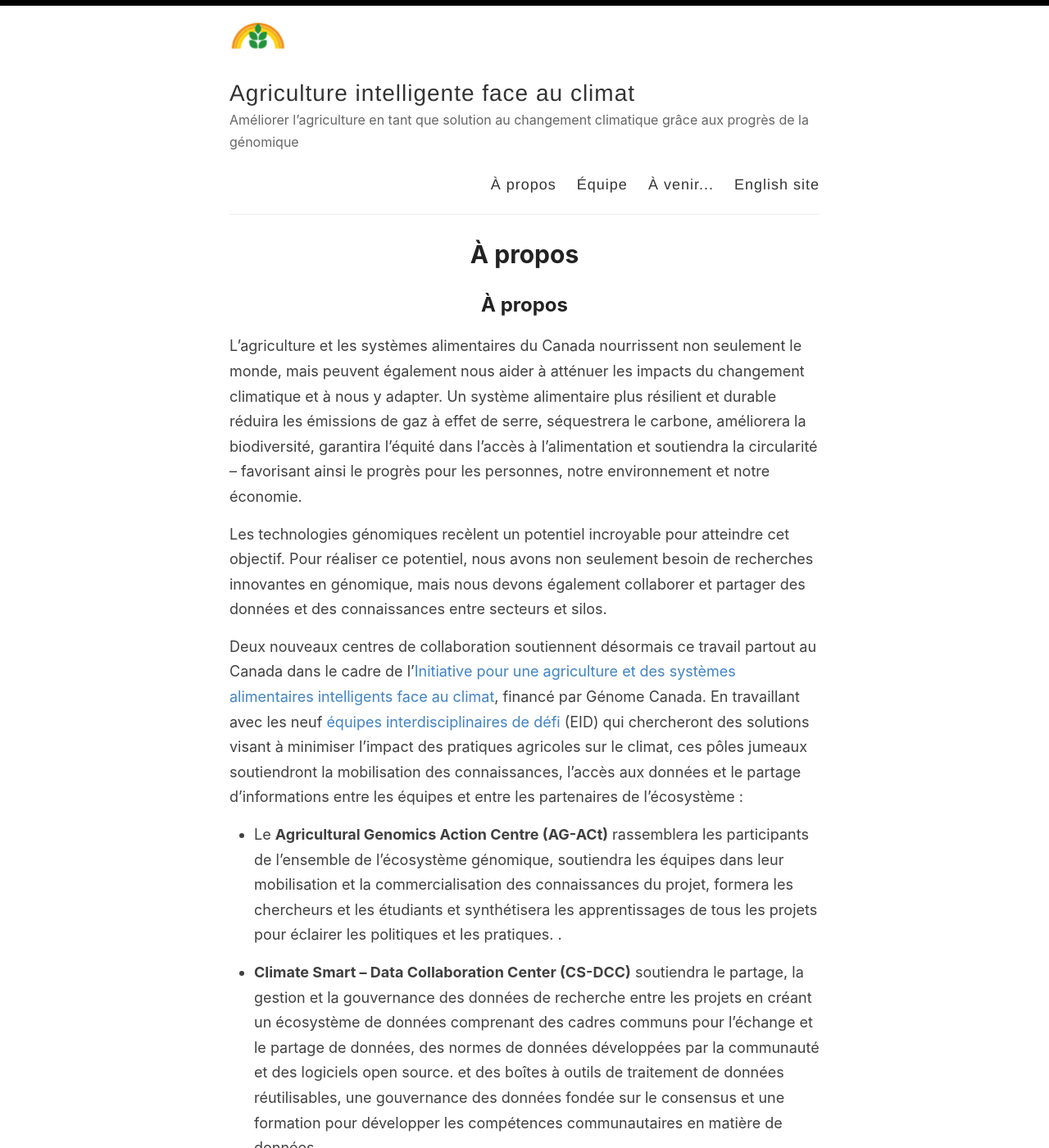
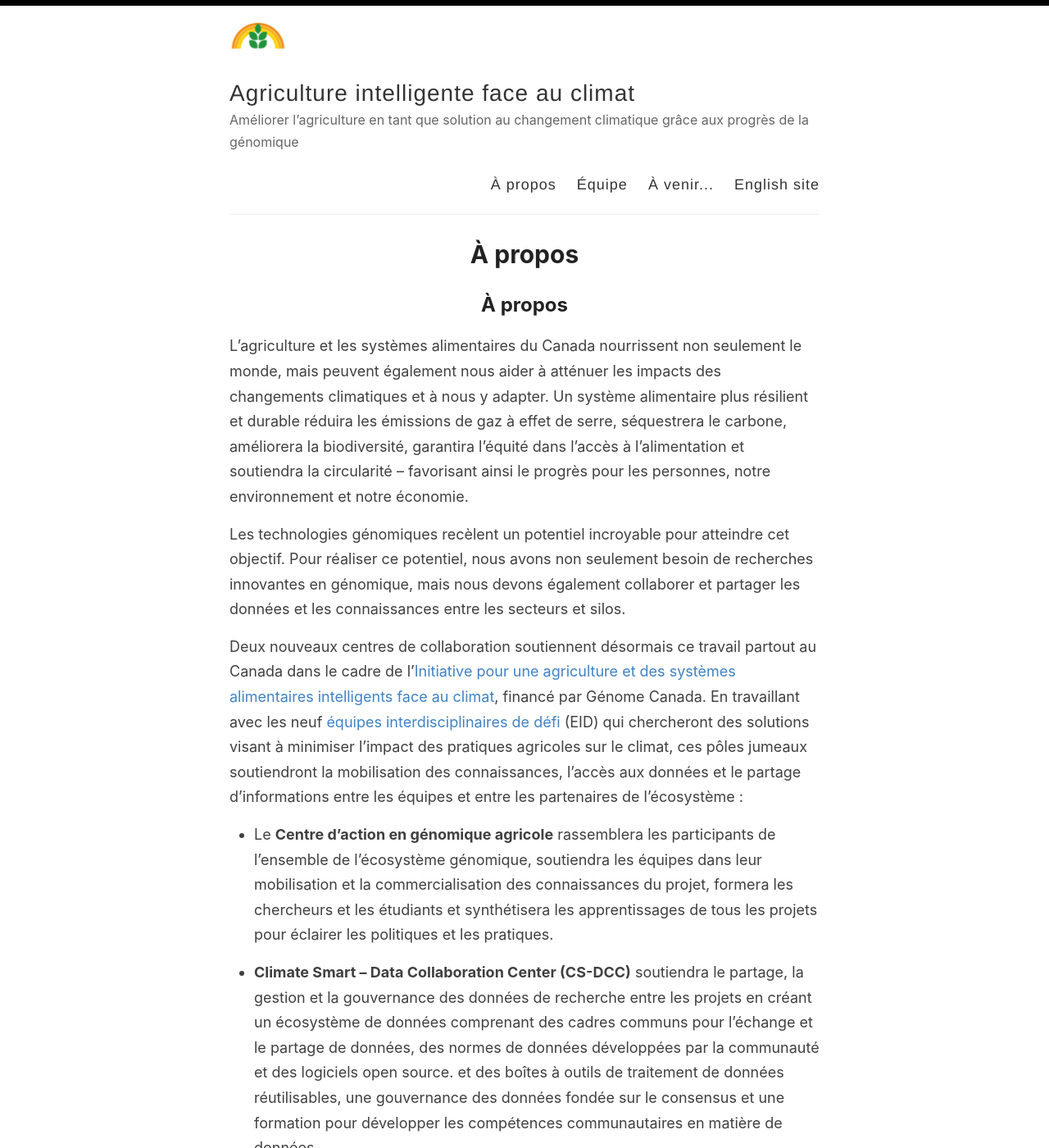
Before and after one commit to ClimateSmartAg/ClimateSmartAg-website-fr, a Jekyll site: the page built from index.md, in a window 1280 px wide and 1400 px high. Shown: the whole window at 82% size. Built offline with Jekyll 4.4.1, drawn with Linux system fonts in a browser that asks for light colours; our own code applies the rules of GitHub Pages for plain Markdown files.

Commit message:
Update index.md

```diff
--- a/index.md
+++ b/index.md
@@ -2,13 +2,13 @@
 ---
 ## À propos
 
-L’agriculture et les systèmes alimentaires du Canada nourrissent non seulement le monde, mais peuvent également nous aider à atténuer les impacts du changement climatique et à nous y adapter. Un système alimentaire plus résilient et durable réduira les émissions de gaz à effet de serre, séquestrera le carbone, améliorera la biodiversité, garantira l’équité dans l’accès à l’alimentation et soutiendra la circularité – favorisant ainsi le progrès pour les personnes, notre environnement et notre économie.
+L’agriculture et les systèmes alimentaires du Canada nourrissent non seulement le monde, mais peuvent également nous aider à atténuer les impacts des changements climatiques et à nous y adapter. Un système alimentaire plus résilient et durable réduira les émissions de gaz à effet de serre, séquestrera le carbone, améliorera la biodiversité, garantira l’équité dans l’accès à l’alimentation et soutiendra la circularité – favorisant ainsi le progrès pour les personnes, notre environnement et notre économie.
 
-Les technologies génomiques recèlent un potentiel incroyable pour atteindre cet objectif. Pour réaliser ce potentiel, nous avons non seulement besoin de recherches innovantes en génomique, mais nous devons également collaborer et partager des données et des connaissances entre secteurs et silos.
+Les technologies génomiques recèlent un potentiel incroyable pour atteindre cet objectif. Pour réaliser ce potentiel, nous avons non seulement besoin de recherches innovantes en génomique, mais nous devons également collaborer et partager les données et les connaissances entre les secteurs et silos.
 
 Deux nouveaux centres de collaboration soutiennent désormais ce travail partout au Canada dans le cadre de l'[Initiative pour une agriculture et des systèmes alimentaires intelligents face au climat](https://genomecanada.ca/fr/des-investissements-de-genome-canada-ciblent-des-solutions-pour-une-production-bioalimentaire-durable-et-adaptee-au-climat/), financé par Génome Canada. En travaillant avec les neuf [équipes interdisciplinaires de défi](https://genomecanada.ca/fr/grace-a-la-genomique-le-canada-investit-dans-la-production-bioalimentaire-adaptee-au-climat-de-calibre-mondial/) (EID) qui chercheront des solutions visant à minimiser l'impact des pratiques agricoles sur le climat, ces pôles jumeaux soutiendront la mobilisation des connaissances, l'accès aux données et le partage d'informations entre les équipes et entre les partenaires de l'écosystème :
 
-- Le **Agricultural Genomics Action Centre (AG-ACt)** rassemblera les participants de l'ensemble de l'écosystème génomique, soutiendra les équipes dans leur mobilisation et la commercialisation des connaissances du projet, formera les chercheurs et les étudiants et synthétisera les apprentissages de tous les projets pour éclairer les politiques et les pratiques. .
+- Le **Centre d'action en génomique agricole** rassemblera les participants de l'ensemble de l'écosystème génomique, soutiendra les équipes dans leur mobilisation et la commercialisation des connaissances du projet, formera les chercheurs et les étudiants et synthétisera les apprentissages de tous les projets pour éclairer les politiques et les pratiques.
 
 - **Climate Smart – Data Collaboration Center (CS-DCC)** soutiendra le partage, la gestion et la gouvernance des données de recherche entre les projets en créant un écosystème de données comprenant des cadres communs pour l'échange et le partage de données, des normes de données développées par la communauté et des logiciels open source. et des boîtes à outils de traitement de données réutilisables, une gouvernance des données fondée sur le consensus et une formation pour développer les compétences communautaires en matière de données.
 
```
